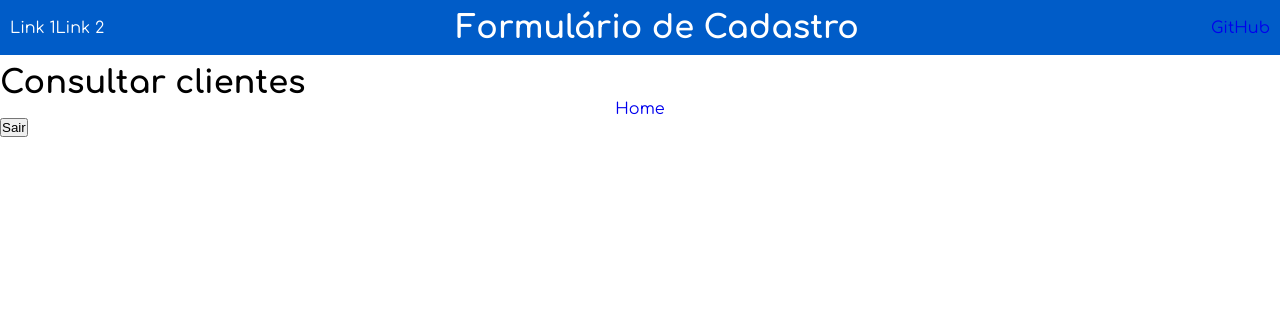
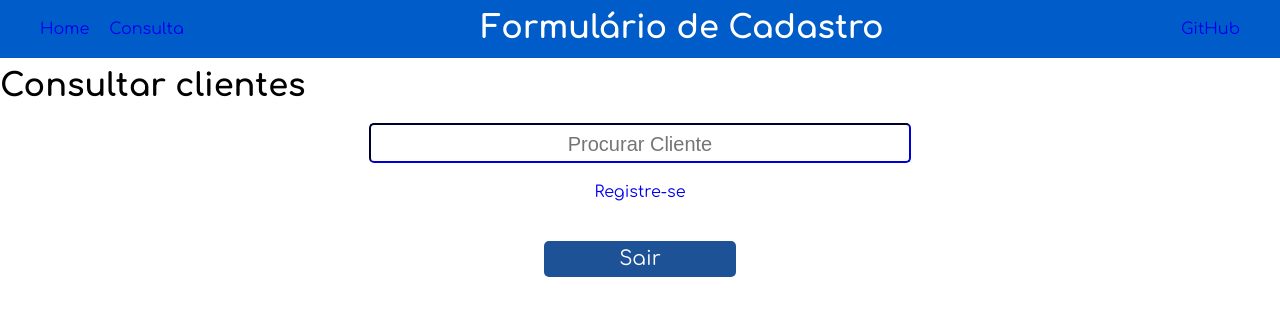
Before and after one commit to BrunoPdOliveir4/ProjetoForm, a React (Create React App) app: page /consult in a window 1280 px wide. Shown: the top 316 px of the page. Built offline with nearby package versions, Linux system fonts and the light colour scheme.

Commit message:
consult page

```diff
--- a/public/index.html
+++ b/public/index.html
@@ -3,11 +3,12 @@
   <head>
     <meta charset="utf-8" />
     <meta name="viewport" content="width=device-width, initial-scale=1.0">
-    <title>First</title>
+    <title>Formulário de Cadastro</title>
     <link rel="preconnect" href="https://fonts.googleapis.com">
     <link rel="preconnect" href="https://fonts.googleapis.com">
     <link rel="preconnect" href="https://fonts.gstatic.com" crossorigin>
     <link href="https://fonts.googleapis.com/css2?family=Comfortaa:wght@400;700&display=swap" rel="stylesheet">
+    <link rel="stylesheet" href="https://cdnjs.cloudflare.com/ajax/libs/font-awesome/4.7.0/css/font-awesome.min.css">
   </head>
   <body>
     <div id="root"></div>
--- /dev/null
+++ b/src/components/DefaultConsulta/DefaultConsulta.jsx
@@ -0,0 +1,17 @@
+import * as Style from './DefaultConsulta.style';
+
+const searchInput = (e) => {
+  if (e.keyCode === 13) {
+    e.preventDefault();
+    const valor = e.target.value;
+    console.log(valor);
+  }
+};
+
+const DefaultConsult = () => (
+  <Style.DivSearch>
+    <Style.InputSearch type="text" placeholder="Procurar Cliente" tabIndex="0" onKeyDown={(e) => searchInput(e)} />
+  </Style.DivSearch>
+);
+
+export default DefaultConsult;
--- /dev/null
+++ b/src/components/DefaultConsulta/DefaultConsulta.style.js
@@ -0,0 +1,23 @@
+import styled, { css } from 'styled-components';
+
+export const InputSearch = styled.input`
+${() => css`
+  float: center;
+  width: 40%;
+  text-align: center;
+  margin: 0 auto;
+  padding: .5rem .8rem .3rem .8rem;
+  border-radius: 5px;
+  font-size: 20px;
+  border-color: navy;
+  justify-content: center;
+  align-items: center;
+`
+}`;
+
+export const DivSearch = styled.div`
+${() => css`
+  padding: 20px 0;
+  display: flex;
+`
+}`;
--- /dev/null
+++ b/src/components/DefaultConsulta/index.js
@@ -0,0 +1,2 @@
+// eslint-disable-next-line no-restricted-exports
+export { default } from './DefaultConsulta';
--- a/src/components/DefaultHome/DefaultHome.style.js
+++ b/src/components/DefaultHome/DefaultHome.style.js
@@ -6,14 +6,14 @@ ${() => css`
   justify-content: center;
   align-items: center;
   font-size: 20px;
-  padding: 20px;
+  padding: 20px 0;
   line-height: 50px;
  `
 }`;
 
 export const Paragraph = styled.p`
 ${() => css`
-  border: 2px solid;
+  border: 2px solid silver;
   margin: 20px;
   background-color: #007BC8;
   transition: background-color 500ms ease-in-out;
--- a/src/components/Header/Header.jsx
+++ b/src/components/Header/Header.jsx
@@ -1,4 +1,5 @@
 import { useState, useEffect } from 'react';
+import { Link } from 'react-router-dom';
 import * as Style from './Header.style';
 
 const Header = () => {
@@ -25,11 +26,15 @@ const Header = () => {
   return (
     <Style.Wrapper>
       <Style.Menu>
-        <p>Link 1</p>
-        <p>Link 2</p>
+        <Link to="/">
+          <Style.StyledSpan>Home</Style.StyledSpan>
+        </Link>
+        <Link to="/consult">
+          <Style.StyledSpan>Consulta</Style.StyledSpan>
+        </Link>
       </Style.Menu>
       <Style.SideMenu showSideMenu={showSideMenu}>
-        <p>Exemplo</p>
+        <Link to="/"><p>Home </p></Link>
       </Style.SideMenu>
       <Style.ButtonMenu type="button" onClick={toggleShowSide}>Menu</Style.ButtonMenu>
       <Style.Title>Formulário de Cadastro</Style.Title>
--- a/src/components/Header/Header.style.js
+++ b/src/components/Header/Header.style.js
@@ -6,18 +6,17 @@ export const Wrapper = styled.header`
     color: white;
     display: flex;
     font-size: 16px;
-    justify-content: center;
+    justify-content: space-between;
     margin-bottom: 10px;
-    padding: 10px;
-    justify-content: space-between;
-    align-items: center;
+    padding: 10px 40px;
   `}
 `;
 
 export const Title = styled.h1`
-  font-size: 32px;
-  align-items: center;
   text-align: center;
+  margin-block-start: 0;
+
+
 `;
 
 export const ButtonMenu = styled.button`
@@ -38,6 +37,7 @@ export const ButtonMenu = styled.button`
 
 export const Menu = styled.div`
   display: flex;
+  gap: 20px;
 
   @media (max-width: 922px) {
     display: none;
@@ -66,3 +66,7 @@ export const StyledA = styled.a`
   text-decoration: none;
   color: #000;
 `;
+
+export const StyledSpan = styled.span`
+  padding: 10px 0;
+`;
--- a/src/pages/Consult.page.jsx
+++ b/src/pages/Consult.page.jsx
@@ -1,5 +1,8 @@
-import { Link, useNavigate } from 'react-router-dom';
+/* eslint-disable react/no-this-in-sfc */
+/* eslint-disable react/jsx-no-comment-textnodes */
+import { useNavigate, Link } from 'react-router-dom';
 import { Header } from '../components';
+import DefaultConsulta from '../components/DefaultConsulta';
 
 const ConsultPage = () => {
   const navigate = useNavigate();
@@ -12,12 +15,15 @@ const ConsultPage = () => {
     <div>
       <Header />
       <h1>Consultar clientes</h1>
+      <form>
+        <DefaultConsulta />
+      </form>
       <ul>
         <li>
-          <Link to="/">Home</Link>
+          <Link to="/register">Registre-se</Link>
         </li>
         <li>
-          <button type="button" onClick={handleLogoutClick}>Sair</button>
+          <input type="button" onClick={handleLogoutClick} value="Sair" />
         </li>
       </ul>
     </div>
--- a/src/pages/Error.page.jsx
+++ b/src/pages/Error.page.jsx
@@ -1,5 +1,8 @@
+import Header from '../components/Header';
+
 const ErrorPage = () => (
   <div>
+    <Header />
     <h1>Página não existe!</h1>
   </div>
 );
--- a/src/styles/GlobalStyle.js
+++ b/src/styles/GlobalStyle.js
@@ -10,6 +10,7 @@ const GlobalStyle = createGlobalStyle`
     font-family: 'Comfortaa', cursive;
     justify-content: center;
     align-items: center;
+    padding: 0;
   }
 
   a {
@@ -30,15 +31,15 @@ const GlobalStyle = createGlobalStyle`
     color: white;
   }
 
-  input[type="submit"]{
+  input[type="submit"], input[type="button"]{
     font-family: 'Comfortaa', cursive;
     display: flex;
     position: relative;
     align-items: center;
     justify-content: center;
     margin: 40px auto;
-    width: 30%;
-    height: 2rem;
+    width: 15%;
+    height: 2.25rem;
     color: white;
     border: 0;
     border-radius: 5px;
@@ -49,7 +50,7 @@ const GlobalStyle = createGlobalStyle`
     transition: background-color 500ms ease-in-out;
   }
 
-  input:hover[type="submit"]{
+  input:hover[type="submit"], input:hover[type="button"]{
     background-color: #1D1297;
   }
 
```
